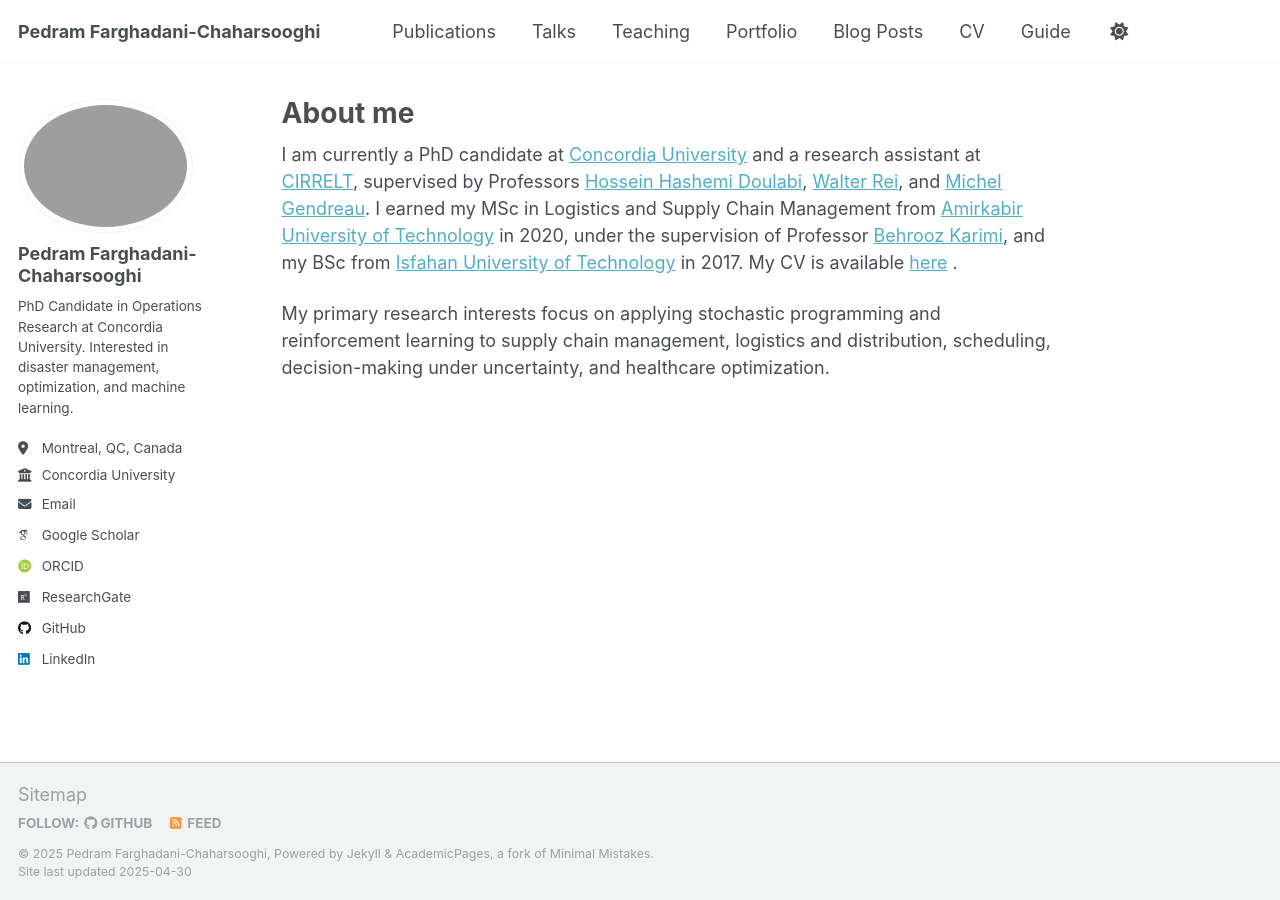
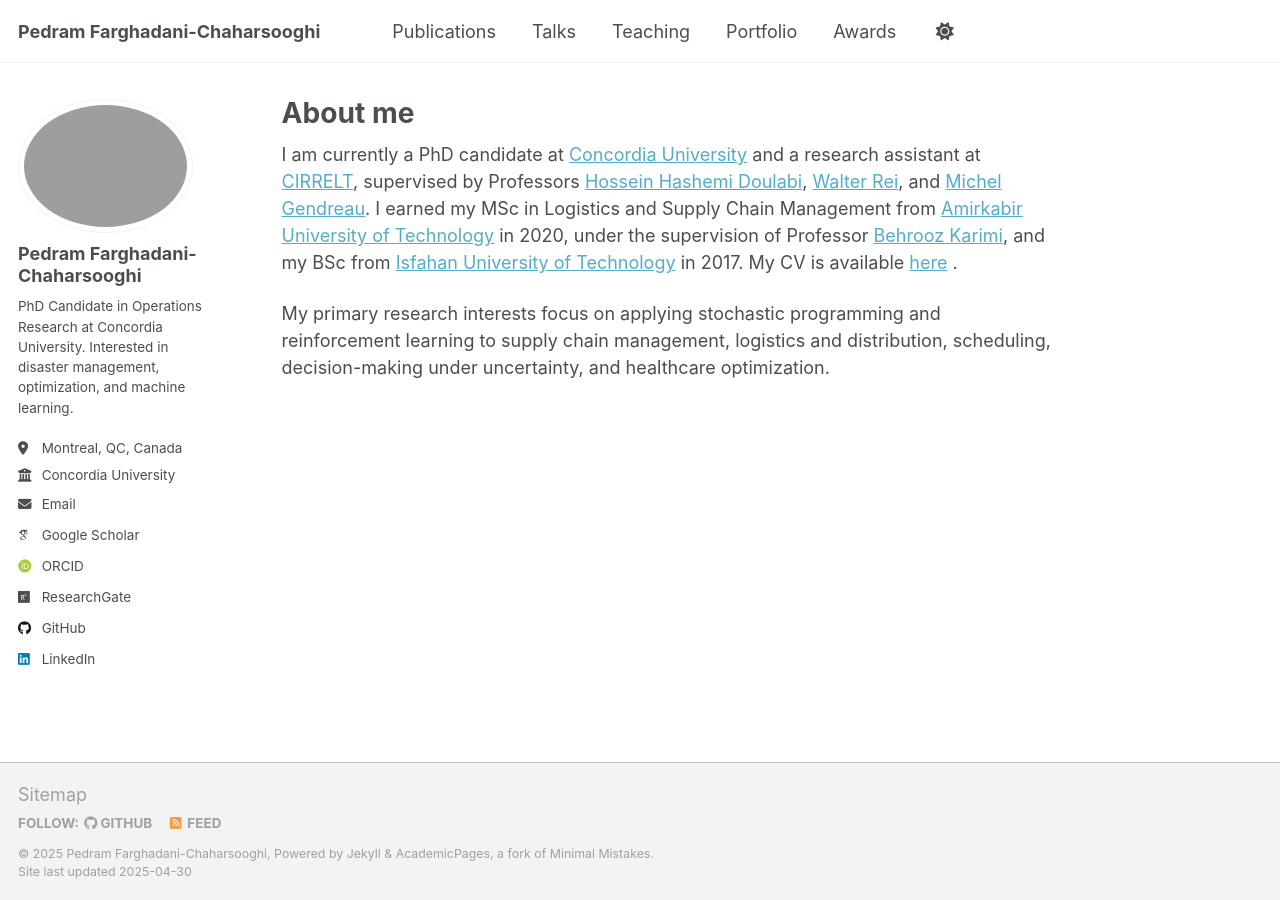
Before and after one commit to Pedram-Fdi/Pedram-Fdi.github.io, a Jekyll site: the page built from _pages/about.md, in a window 1280 px wide. Built offline with Jekyll 4.4.1, drawn with Linux system fonts in a browser that asks for light colours; some web fonts are replaced.

Commit message:
Update navigation.yml

```diff
--- a/_data/navigation.yml
+++ b/_data/navigation.yml
@@ -20,14 +20,14 @@ main:
   - title: "Portfolio"
     url: /portfolio/
 
-  - title: "Blog Posts"
+  - title: "Awards"
     url: /year-archive/
 
-  - title: "CV"
-    url: /cv/
+  #- title: "CV"
+  #  url: /cv/
 
   # - title: "CV"
   #   url: /cv-json/
 
-  - title: "Guide"
-    url: /markdown/
+  #- title: "Guide"
+  #  url: /markdown/
```
